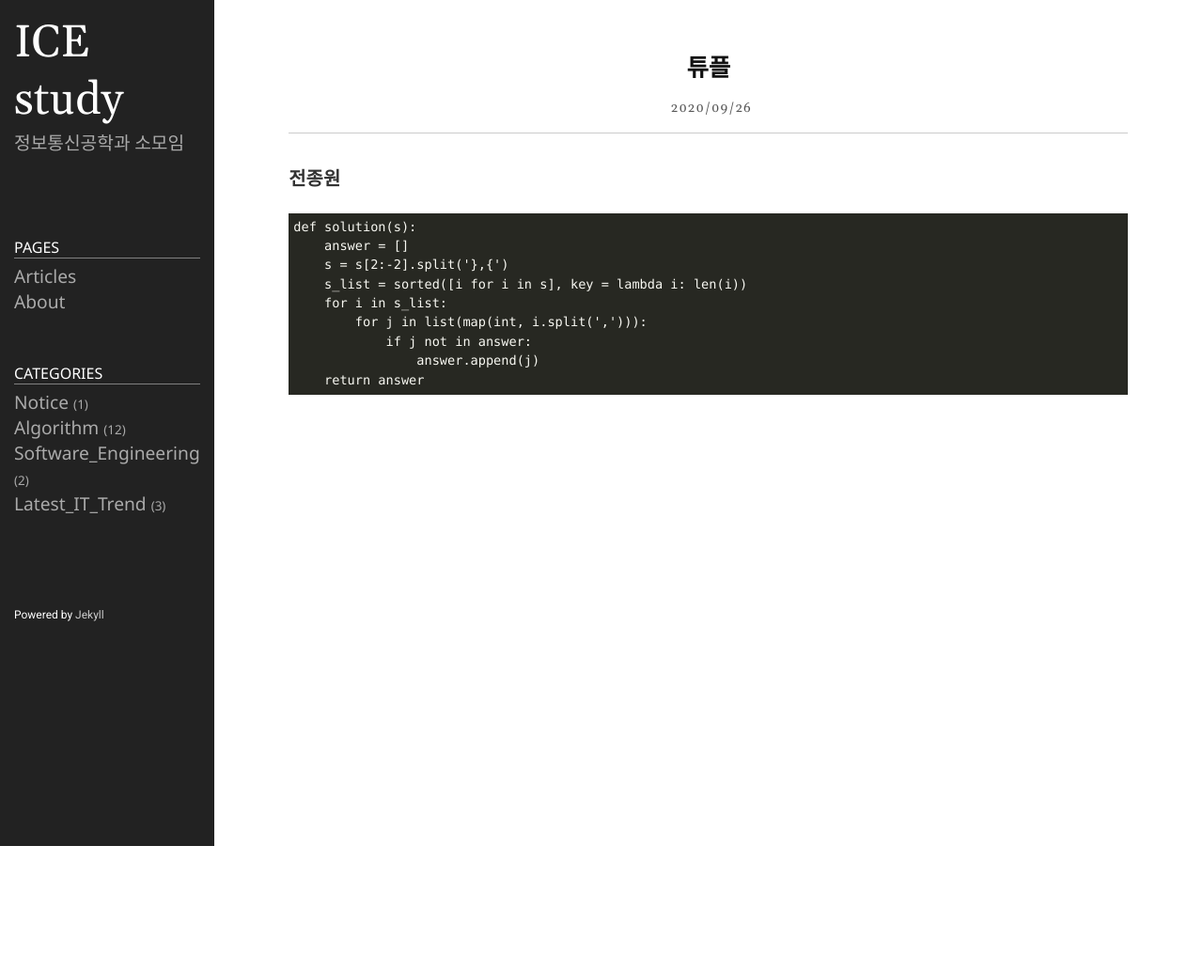
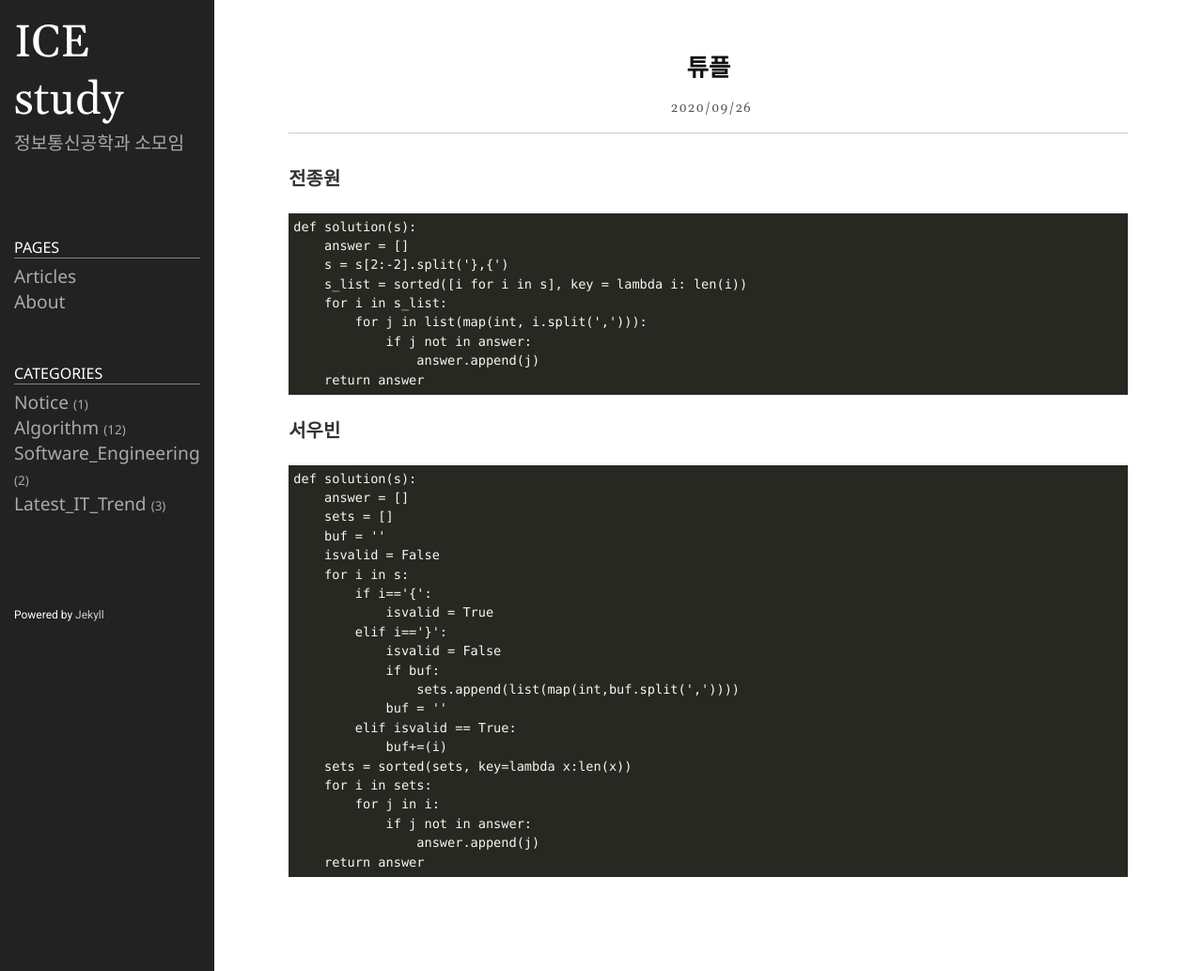
Before and after one commit to icestudy/icestudy.github.io, a Jekyll site: the page built from _posts/2020-09-26-튜플.md, in a window 1280 px wide. Shown: the whole page at 94% size. Built offline with Jekyll 4.4.1, drawn with Linux system fonts in a browser that asks for light colours; before the commit the page ends 900 px from its top, so only the background shows below that.

Commit message:
Update 2020-09-26-튜플.md

````diff
--- a/_posts/2020-09-26-튜플.md
+++ b/_posts/2020-09-26-튜플.md
@@ -16,3 +16,27 @@ def solution(s):
                 answer.append(j)
     return answer
 ```
+### 서우빈
+```
+def solution(s):
+    answer = []
+    sets = []
+    buf = ''
+    isvalid = False
+    for i in s:
+        if i=='{':
+            isvalid = True
+        elif i=='}':
+            isvalid = False
+            if buf:
+                sets.append(list(map(int,buf.split(','))))
+            buf = ''
+        elif isvalid == True:
+            buf+=(i)
+    sets = sorted(sets, key=lambda x:len(x))
+    for i in sets:
+        for j in i:
+            if j not in answer:
+                answer.append(j)
+    return answer
+```
````
